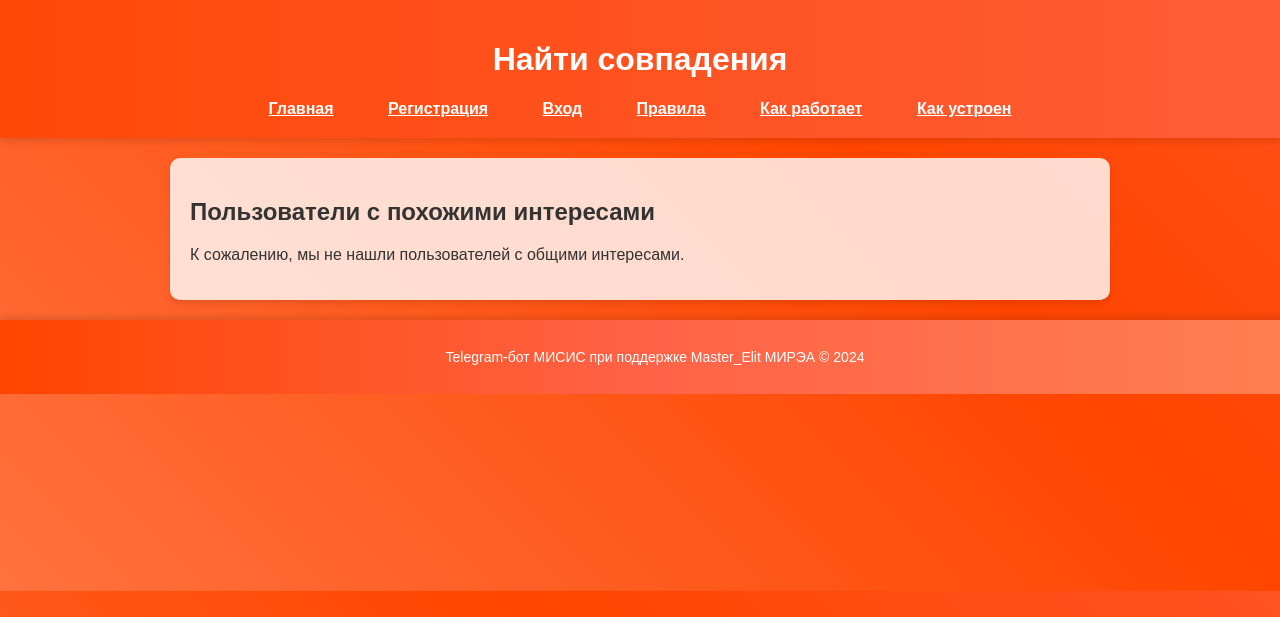
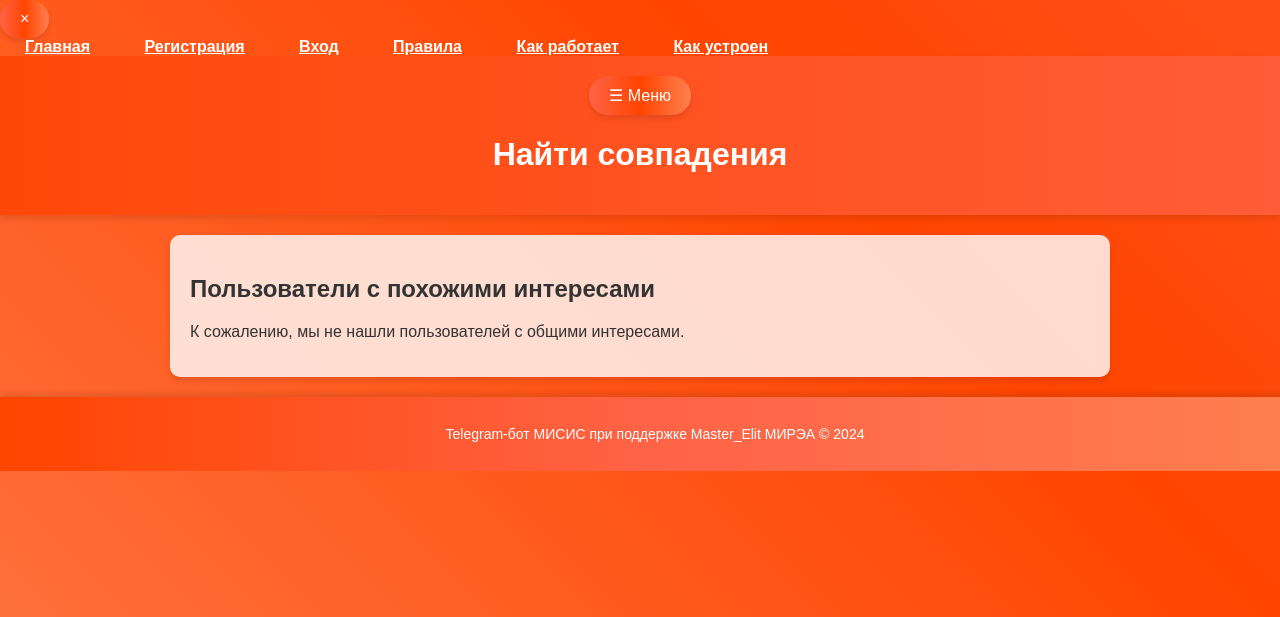
Before and after one commit to Master1910/misis, a Flask app: page /find_matches in a window 1280 px wide. Shown: the top 617 px of the page. Run offline with Flask 2, Linux system fonts and the light colour scheme.

Commit message:
Update base.html

```diff
--- a/templates/base.html
+++ b/templates/base.html
@@ -7,9 +7,9 @@
     <link rel="stylesheet" href="{{ url_for('static', filename='styles.css') }}">
 </head>
 <body>
-    <!-- Шапка сайта -->
-    <header>
-        <h1>{{ title }}</h1>
+    <!-- Боковое меню -->
+    <div id="sidebar" class="sidebar">
+        <button class="close-btn" onclick="toggleSidebar()">×</button>
         <nav>
             <a href="{{ url_for('home') }}">Главная</a>
             <a href="{{ url_for('register') }}">Регистрация</a>
@@ -22,15 +22,24 @@
                 <a href="{{ url_for('logout') }}">Выход</a>
             {% endif %}
         </nav>
-    </header>
+    </div>
 
-    <!-- Основной контент -->
-    <main>
-        <div class="container">
-            {% block content %}
-            {% endblock %}
-        </div>
-    </main>
+    <!-- Основное содержимое -->
+    <div id="main-content" class="main-content">
+        <!-- Кнопка для бокового меню -->
+        <header>
+            <button class="menu-btn" onclick="toggleSidebar()">☰ Меню</button>
+            <h1>{{ title }}</h1>
+        </header>
+        <main>
+            <div class="container fade">
+                {% block content %}
+                <h2>Добро пожаловать!</h2>
+                <p>Используйте боковое меню для навигации.</p>
+                {% endblock %}
+            </div>
+        </main>
+    </div>
 
     <!-- Подвал -->
     <footer>
```
